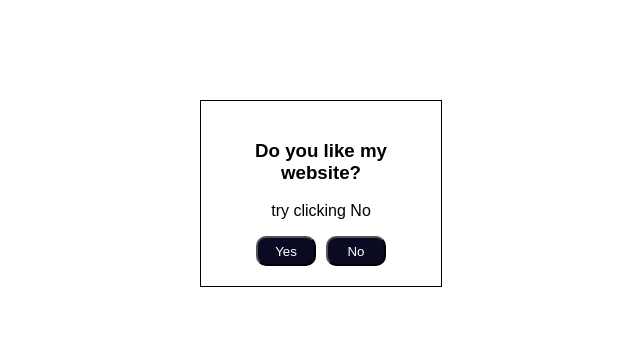
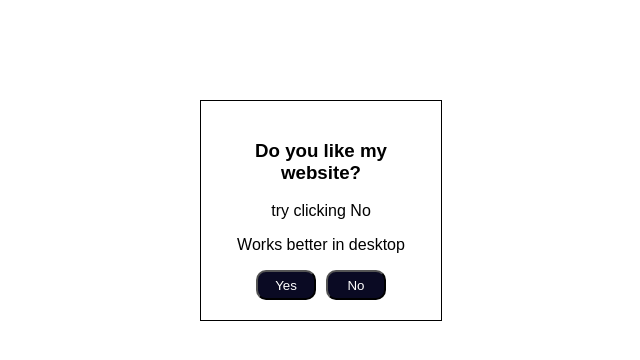
Before and after one commit to anuragjain-git/funhover, a plain HTML site: page index.html in a window 1280 px wide. Shown: the whole page, without its empty margins (319-959 px from the left). Drawn offline with Linux system fonts and the light colour scheme.

Commit message:
added a p tag
2nd p tag

```diff
--- a/index.html
+++ b/index.html
@@ -9,6 +9,7 @@
     <div>
         <h3>Do you like my website?</h3>
         <p>try clicking No</p>
+        <p>Works better in desktop</p>
         <button id="b1">Yes</button>
         <button id="btn">No</button>
         <script>
```
